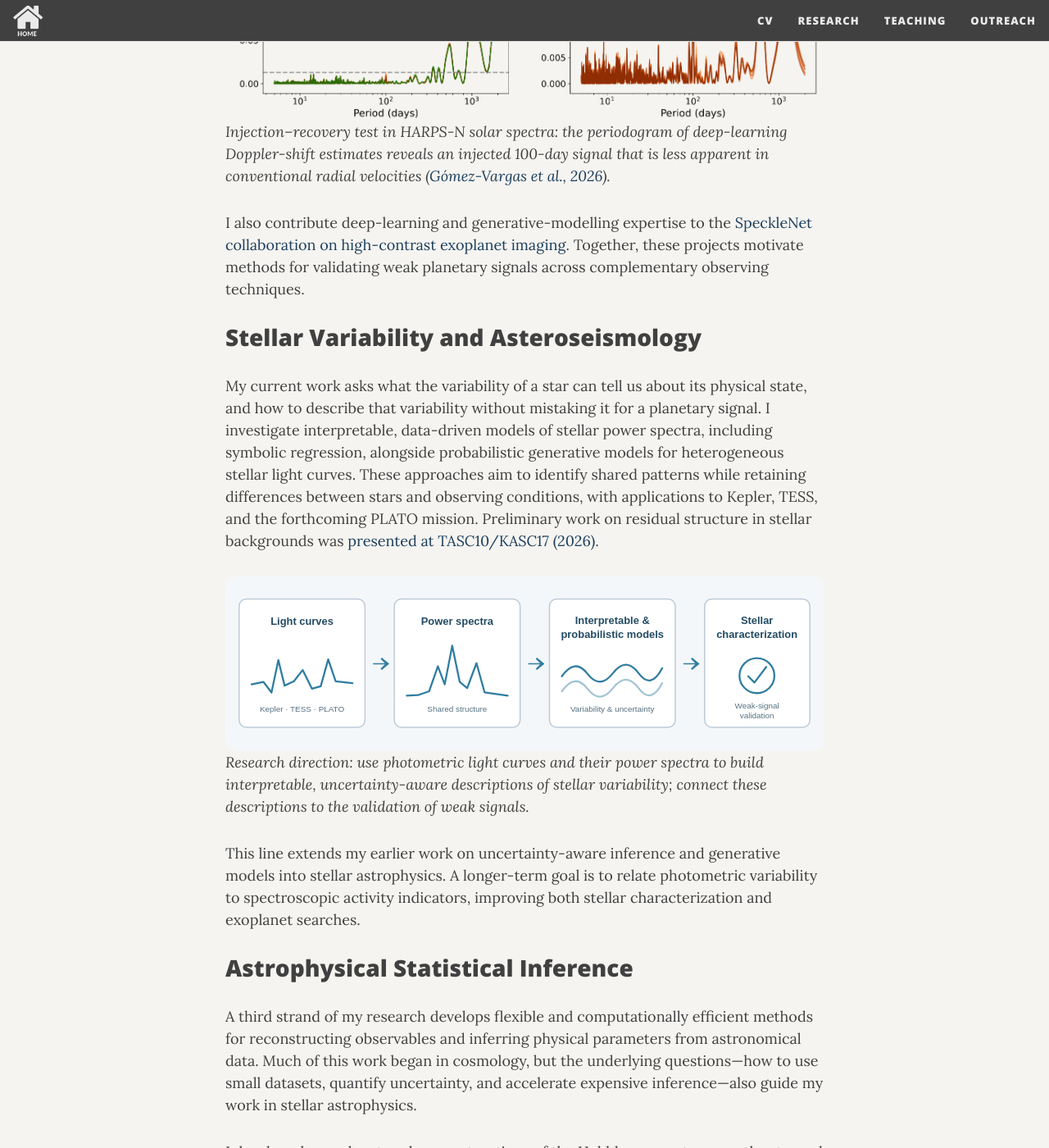
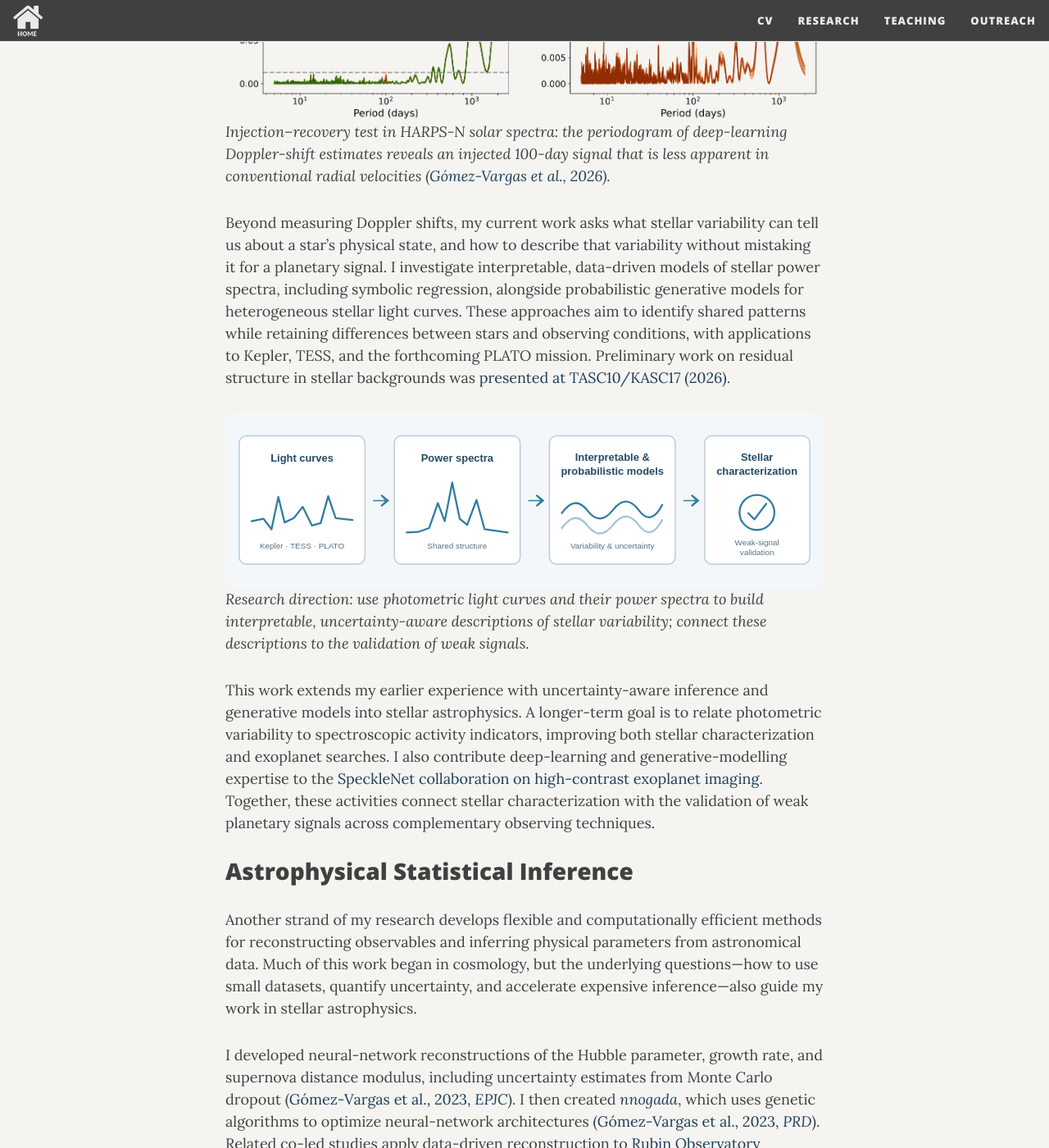
Before and after one commit to igomezv/igomezv.github.io, a Jekyll site: the page built from research.md, in a window 1280 px wide and 1400 px high, scrolled down 1048 px. Shown: the whole window at 82% size. Built offline with Jekyll 4.4.1, drawn with Linux system fonts in a browser that asks for light colours; nearby versions of some CDN libraries; comment, search, counter and statistics services are not loaded; some of the changed text lies outside the part shown.

Commit message:
Merging topics

```diff
--- a/research.md
+++ b/research.md
@@ -8,27 +8,23 @@ title: Research
 
 My research lies at the intersection of astrophysics, machine learning, and statistical inference. I develop data-driven methods to extract physical information from complex astronomical observations, with particular attention to uncertainty, interpretability, and the reliable recovery of weak signals. My work began with neural-network reconstruction and Bayesian inference in cosmology and has expanded into precision stellar spectroscopy, exoplanet detection, and the characterization of stellar variability. Across these applications, I combine neural networks, evolutionary optimization, probabilistic generative models, and physically informed validation, with an emphasis on reproducible, open-source scientific software.
 
-## Precision Spectroscopy and Exoplanet Detection
+## Stellar Variability and Exoplanet Detection
 
 How can we distinguish the tiny Doppler signature of a planet from changes in a star's spectrum? During my postdoctoral work at the University of Geneva, I developed deep-learning methods to infer Doppler shifts directly from high-resolution stellar spectra. The approach uses physically motivated spectral representations and controlled planetary-signal injection–recovery experiments to assess what can actually be detected in real observations. This work led to [*doppleriann*](/code/#doppleriann) and a [lead-author study in *Astronomy & Astrophysics* (2026)](https://doi.org/10.1051/0004-6361/202659375), complementing [collaborative work on stellar-activity mitigation (Zhao et al., 2024)](https://doi.org/10.1051/0004-6361/202450022).
 
 ![Periodograms comparing conventional radial velocities with deep-learning Doppler-shift estimates for an injected planetary signal](/assets/img/doppleriann_periodogram.png){: .mx-auto.d-block :}
 *Injection–recovery test in HARPS-N solar spectra: the periodogram of deep-learning Doppler-shift estimates reveals an injected 100-day signal that is less apparent in conventional radial velocities ([Gómez-Vargas et al., 2026](https://doi.org/10.1051/0004-6361/202659375)).*
 
-I also contribute deep-learning and generative-modelling expertise to the [SpeckleNet collaboration on high-contrast exoplanet imaging](https://meetingorganizer.copernicus.org/EPSC-DPS2025/EPSC-DPS2025-2087.html). Together, these projects motivate methods for validating weak planetary signals across complementary observing techniques.
-
-## Stellar Variability and Asteroseismology
-
-My current work asks what the variability of a star can tell us about its physical state, and how to describe that variability without mistaking it for a planetary signal. I investigate interpretable, data-driven models of stellar power spectra, including symbolic regression, alongside probabilistic generative models for heterogeneous stellar light curves. These approaches aim to identify shared patterns while retaining differences between stars and observing conditions, with applications to Kepler, TESS, and the forthcoming PLATO mission. Preliminary work on residual structure in stellar backgrounds was [presented at TASC10/KASC17 (2026)](https://doi.org/10.5281/zenodo.21281645).
+Beyond measuring Doppler shifts, my current work asks what stellar variability can tell us about a star's physical state, and how to describe that variability without mistaking it for a planetary signal. I investigate interpretable, data-driven models of stellar power spectra, including symbolic regression, alongside probabilistic generative models for heterogeneous stellar light curves. These approaches aim to identify shared patterns while retaining differences between stars and observing conditions, with applications to Kepler, TESS, and the forthcoming PLATO mission. Preliminary work on residual structure in stellar backgrounds was [presented at TASC10/KASC17 (2026)](https://doi.org/10.5281/zenodo.21281645).
 
 ![Research schematic linking stellar light curves and power spectra to interpretable and probabilistic models](/assets/img/stellar-variability-schematic.svg){: .mx-auto.d-block :}
 *Research direction: use photometric light curves and their power spectra to build interpretable, uncertainty-aware descriptions of stellar variability; connect these descriptions to the validation of weak signals.*
 
-This line extends my earlier work on uncertainty-aware inference and generative models into stellar astrophysics. A longer-term goal is to relate photometric variability to spectroscopic activity indicators, improving both stellar characterization and exoplanet searches.
+This work extends my earlier experience with uncertainty-aware inference and generative models into stellar astrophysics. A longer-term goal is to relate photometric variability to spectroscopic activity indicators, improving both stellar characterization and exoplanet searches. I also contribute deep-learning and generative-modelling expertise to the [SpeckleNet collaboration on high-contrast exoplanet imaging](https://meetingorganizer.copernicus.org/EPSC-DPS2025/EPSC-DPS2025-2087.html). Together, these activities connect stellar characterization with the validation of weak planetary signals across complementary observing techniques.
 
 ## Astrophysical Statistical Inference
 
-A third strand of my research develops flexible and computationally efficient methods for reconstructing observables and inferring physical parameters from astronomical data. Much of this work began in cosmology, but the underlying questions—how to use small datasets, quantify uncertainty, and accelerate expensive inference—also guide my work in stellar astrophysics.
+Another strand of my research develops flexible and computationally efficient methods for reconstructing observables and inferring physical parameters from astronomical data. Much of this work began in cosmology, but the underlying questions—how to use small datasets, quantify uncertainty, and accelerate expensive inference—also guide my work in stellar astrophysics.
 
 I developed neural-network reconstructions of the Hubble parameter, growth rate, and supernova distance modulus, including uncertainty estimates from Monte Carlo dropout ([Gómez-Vargas et al., 2023, *EPJC*](https://doi.org/10.1140/epjc/s10052-023-11435-9)). I then created [*nnogada*](/code/#nnogada), which uses genetic algorithms to optimize neural-network architectures ([Gómez-Vargas et al., 2023, *PRD*](https://doi.org/10.1103/PhysRevD.107.043509)). Related co-led studies apply data-driven reconstruction to [Rubin Observatory supernova simulations](/full_papers/#led-and-co-led) and [galaxy rotation curves](/full_papers/#led-and-co-led); implementations are collected under [ANN Reconstructions](/code/#ann-reconstructions).
 
```
